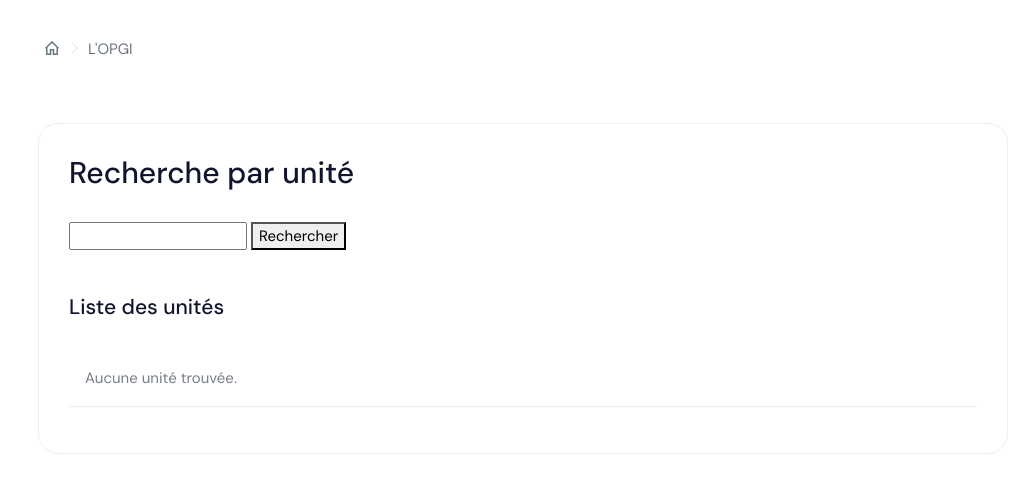
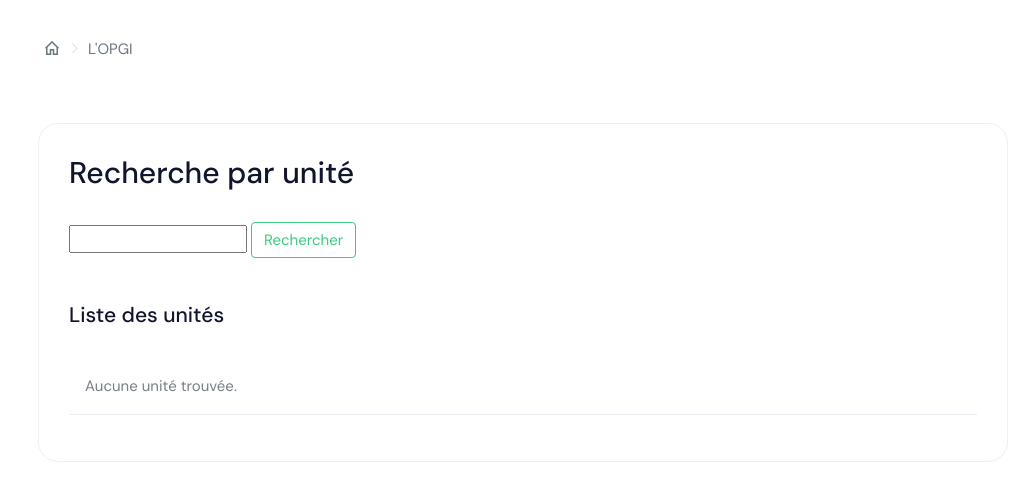
Before and after one commit to MohamedMeftouh21/opgi_test, a Django app: template templates/recouvrement/display_unites.html in a window 1280 px wide. Shown: the top 502 px of the page, without its empty margins (247-1280 px from the left). Run offline with Django 4.2, Linux system fonts and the light colour scheme; the template is opened without the code that fills it, so the values that code supplies are empty; some libraries are stand-ins or nearby versions.

Commit message:
first commit

```diff
--- a/templates/recouvrement/display_unites.html
+++ b/templates/recouvrement/display_unites.html
@@ -6,7 +6,7 @@
 
     <form method="get" action="">
         <input type="text" name="query" value="{{ query }}">
-        <button type="submit">Rechercher</button>
+        <button  class="btn btn-outline-success my-2 my-sm-0" type="submit">Rechercher</button>
     </form>
 </br>
 </br>
--- a/templates/service_contentieux/search_archive.html
+++ b/templates/service_contentieux/search_archive.html
@@ -5,7 +5,7 @@
 
     <form method="get" action="{% url 'chat:search_archive' %}">
         <input type="text" name="q" placeholder="Recherche...">
-        <button type="submit">Rechercher</button>
+        <button  class="btn btn-outline-success my-2 my-sm-0" type="submit">Rechercher</button>
     </form>
 
 
```
